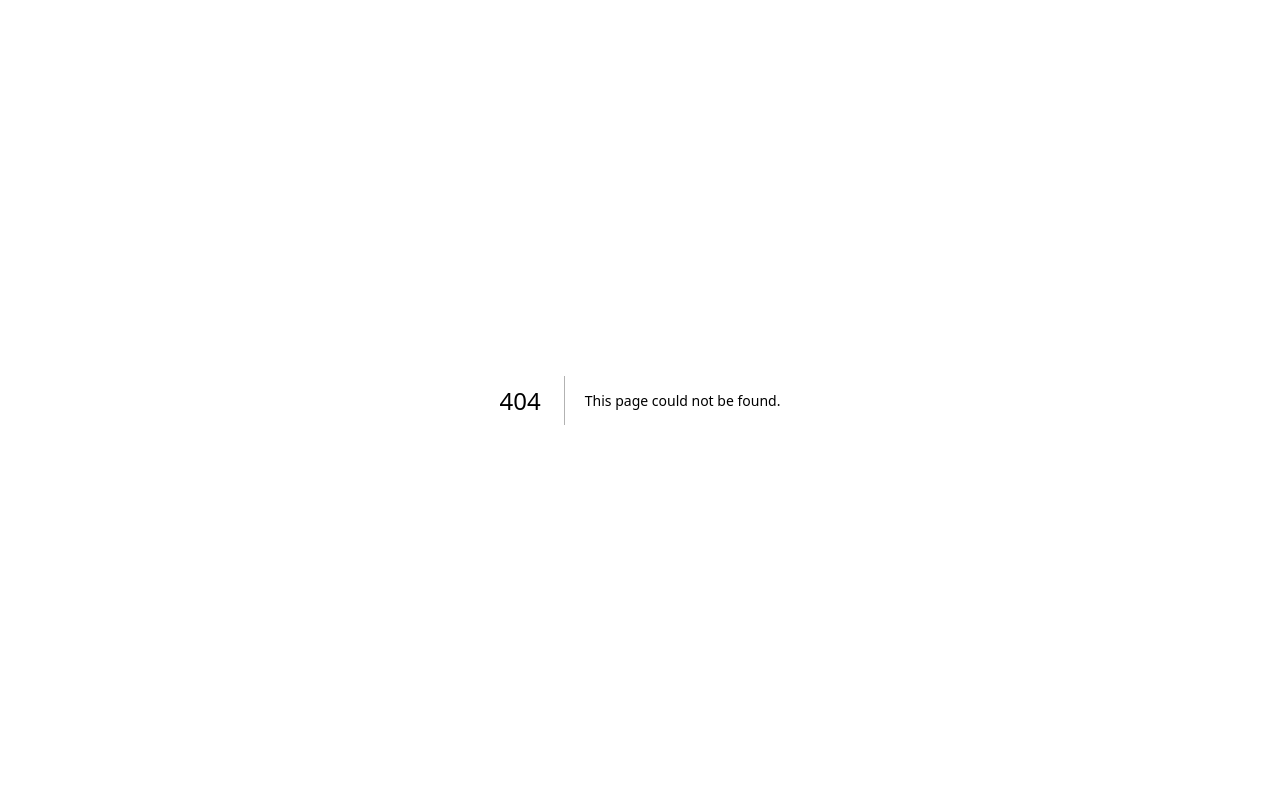
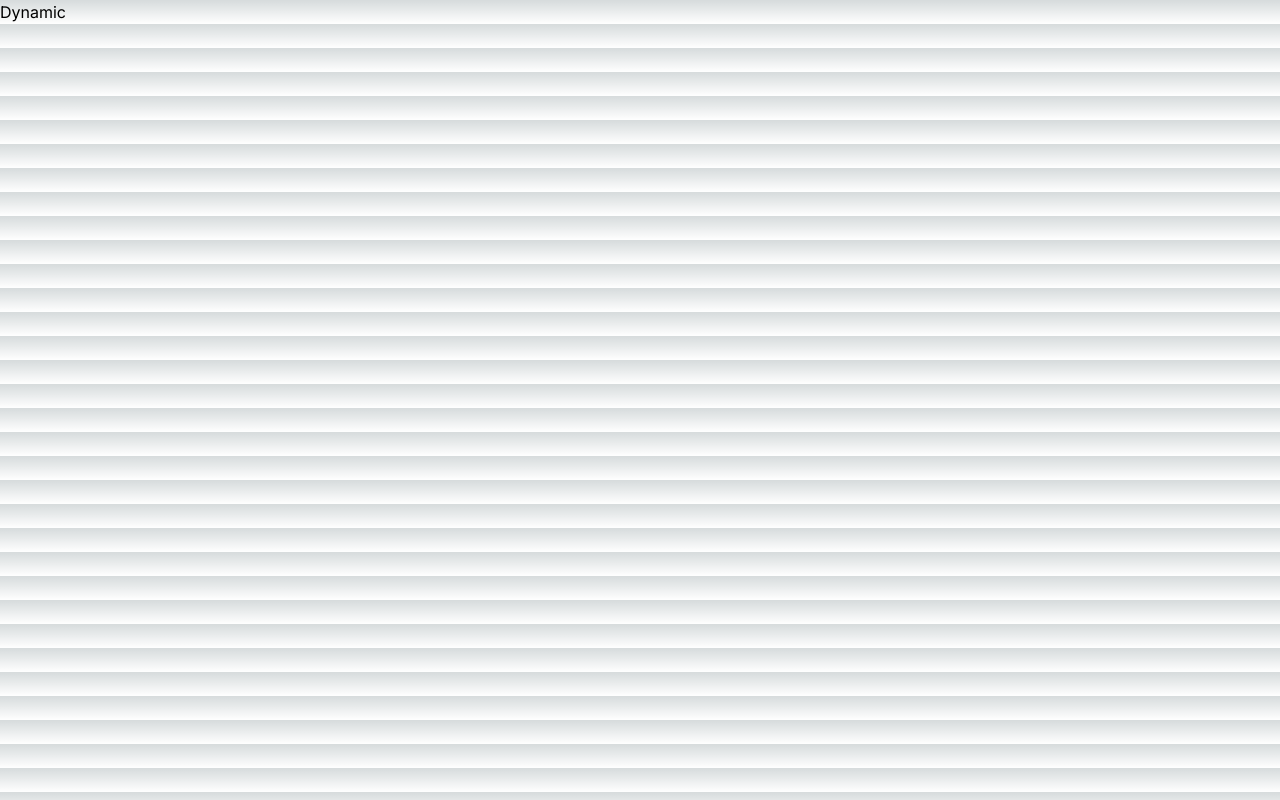
Before and after one commit to CoderSid063/Project1-Nextjs, a Next.js app: page /products/profile/1 in a window 1280 px wide. Before the commit this address had no page. Built offline with nearby package versions, Linux system fonts and the light colour scheme.

Commit message:
Dynamic Page (products/profile/1)

```diff
--- /dev/null
+++ b/src/app/products/profile/[id]/page.jsx
@@ -0,0 +1,7 @@
+import React from "react";
+
+const page = () => {
+  return <div>Dynamic</div>;
+};
+
+export default page;
```
